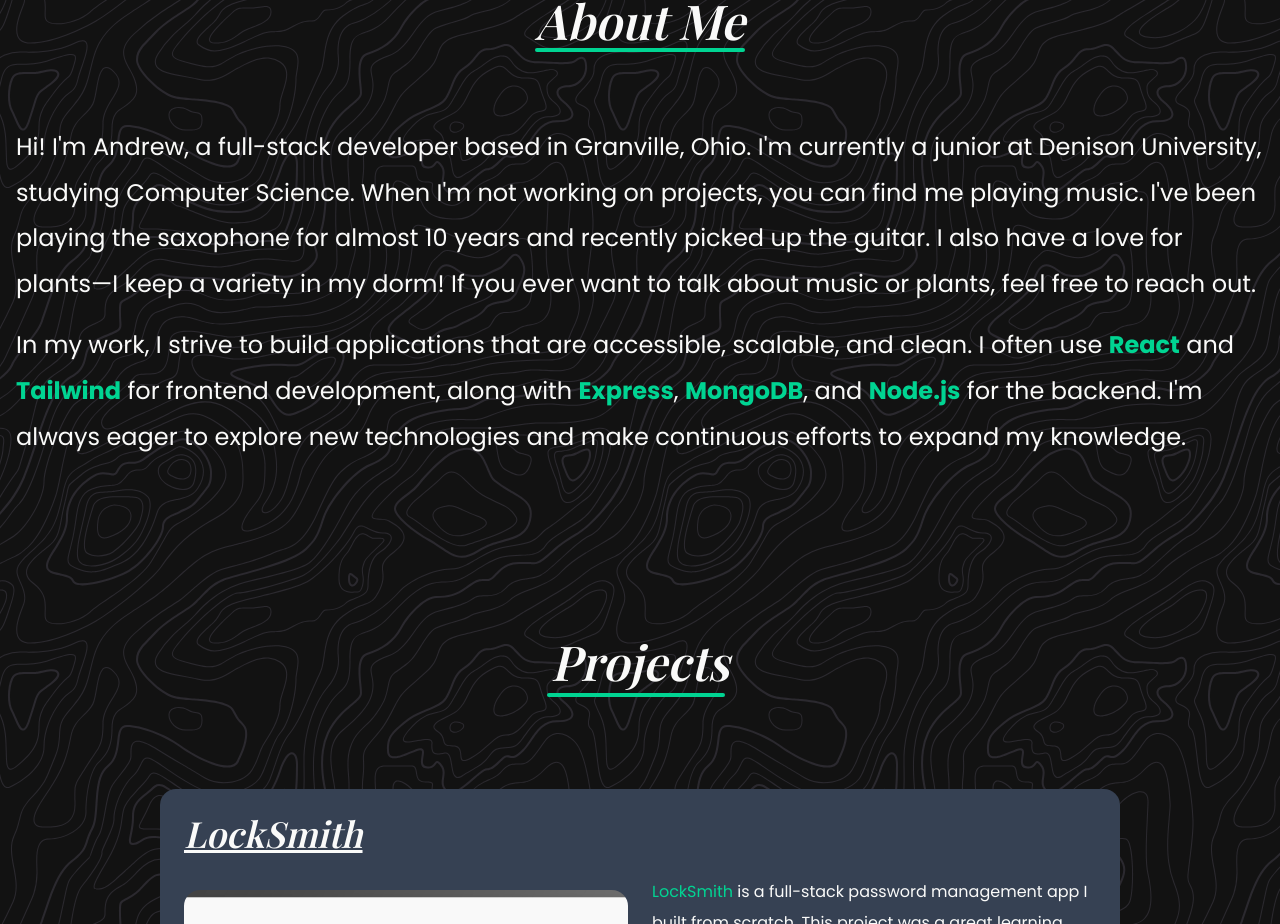
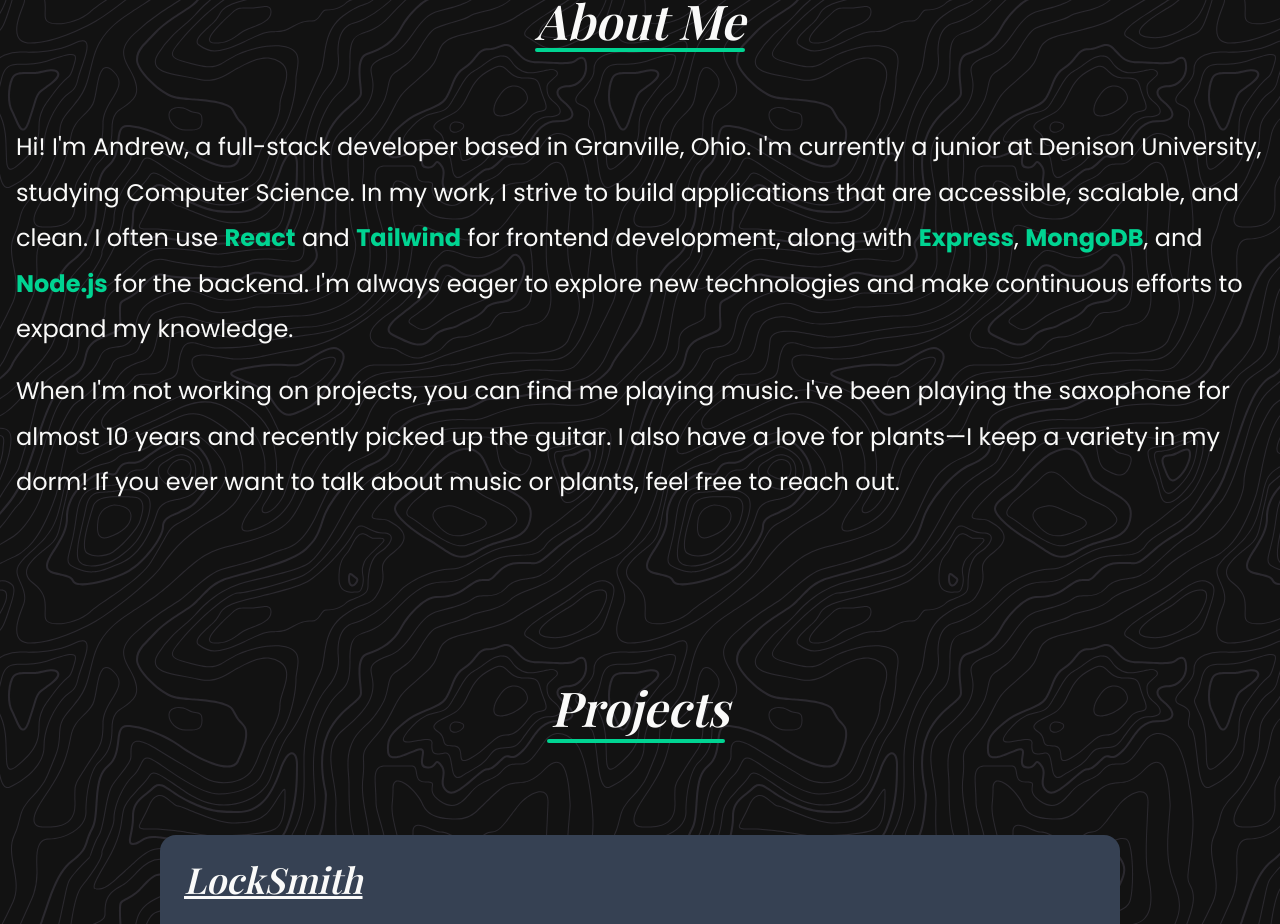
Before and after one commit to andmccutchan/Personal-Website, a React (Vite) app: page / in a window 1280 px wide. Shown: the part 980-1904 px from the top of the page. Built offline with nearby package versions, Linux system fonts and the light colour scheme; a web font is replaced by a local one.

Commit message:
Updated about me

```diff
--- a/src/Components/AboutMeSection.jsx
+++ b/src/Components/AboutMeSection.jsx
@@ -28,14 +28,6 @@ const AboutMeSection = () => {
           <p>
             Hi! I'm Andrew, a full-stack developer based in Granville, Ohio. I'm
             currently a junior at Denison University, studying Computer Science.
-            When I'm not working on projects, you can find me playing music.
-            I've been playing the saxophone for almost 10 years and recently
-            picked up the guitar. I also have a love for plants—I keep a variety
-            in my dorm! If you ever want to talk about music or plants, feel
-            free to reach out.
-          </p>
-
-          <p className="mt-4">
             In my work, I strive to build applications that are accessible,
             scalable, and clean. I often use{" "}
             <span className="text-emerald-400 font-bold">React</span> and{" "}
@@ -47,6 +39,14 @@ const AboutMeSection = () => {
             backend. I'm always eager to explore new technologies and make
             continuous efforts to expand my knowledge.
           </p>
+
+          <p className="mt-4">
+            When I'm not working on projects, you can find me playing music.
+            I've been playing the saxophone for almost 10 years and recently
+            picked up the guitar. I also have a love for plants—I keep a variety
+            in my dorm! If you ever want to talk about music or plants, feel
+            free to reach out.
+          </p>
         </div>
       </div>
     </section>
```
